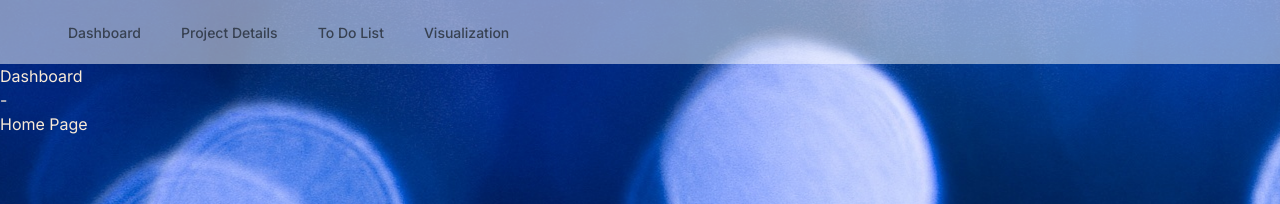
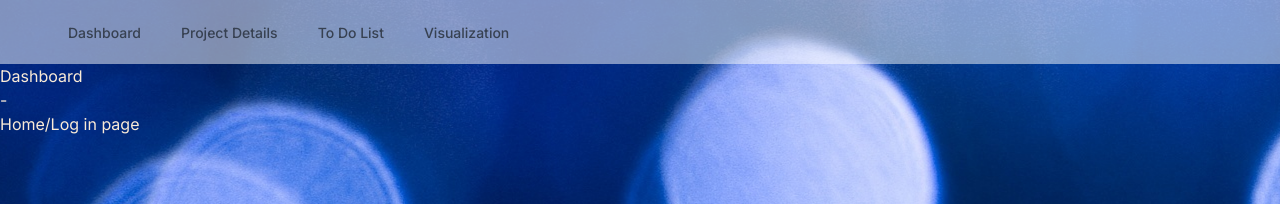
Before and after one commit to Sergei137/cprg-306-Final-Project, a Next.js app: page /dashboard in a window 1280 px wide. Shown: the top 204 px of the page. Built offline with nearby package versions, Linux system fonts and the light colour scheme.

Commit message:
added project object structure

```diff
--- a/app/dashboard/page.js
+++ b/app/dashboard/page.js
@@ -9,7 +9,7 @@ export default function Dashboard() {
       <div>
         <p>Dashboard</p>
         <p>-</p>
-        <Link href="/">Home Page</Link>
+        <Link href="/">Home/Log in page</Link>
       </div>
     </main>
   )
```
